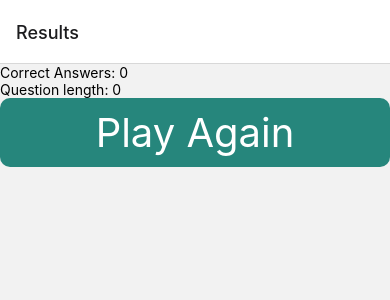
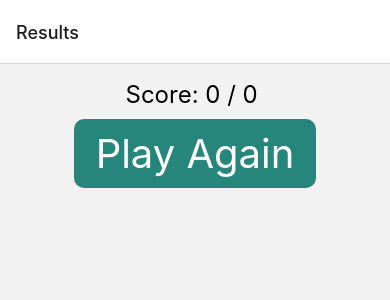
Before and after one commit to temreyildirim8/TriviaAppExpo, a React Native app: screen /ResultScreen in a window 390 px wide. Shown: the top 300 px of the page. Built offline with nearby package versions, Linux system fonts and the light colour scheme.

Commit message:
feat: style result screen

```diff
--- a/src/screens/ResultScreen.tsx
+++ b/src/screens/ResultScreen.tsx
@@ -1,5 +1,5 @@
 import React from "react";
-import { View, Text } from "react-native";
+import { View, Text, StyleSheet } from "react-native";
 import { useAtom } from "jotai";
 import {
   correctAnswersAtom,
@@ -29,9 +29,8 @@
   };
 
   return (
-    <View>
-      <Text>Correct Answers: {correctAnswers}</Text>
-      <Text>Question length: {questions.length}</Text>
+    <View style={styles.container}>
+      <Text style={styles.score}>Score: {correctAnswers} / {questions.length} </Text>
       <Button
         text="Play Again"
         onPress={() => handlePlayAgain()}
@@ -40,4 +39,16 @@
   );
 };
 
+const styles = StyleSheet.create({
+  container: {
+    flex: 1,
+    alignItems: "center",
+    padding: 16,
+  },
+  score: {
+    fontSize: 24,
+    marginBottom: 10
+  }
+});
+
 export default ResultScreen;
```
